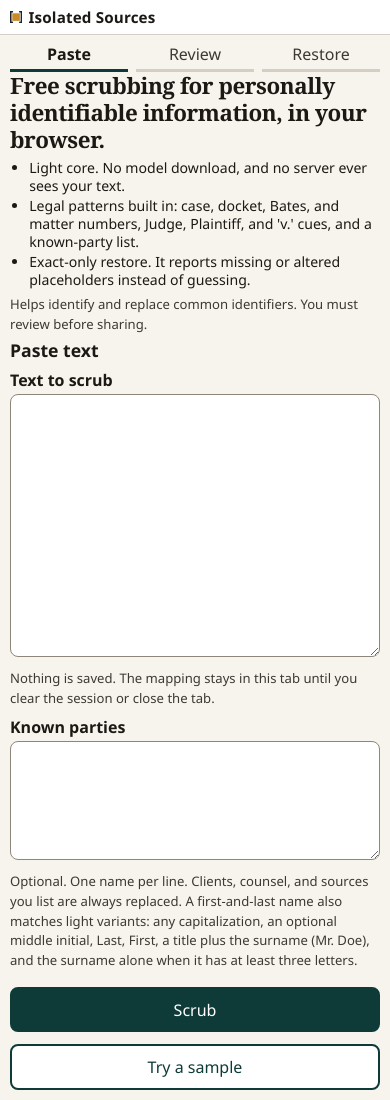
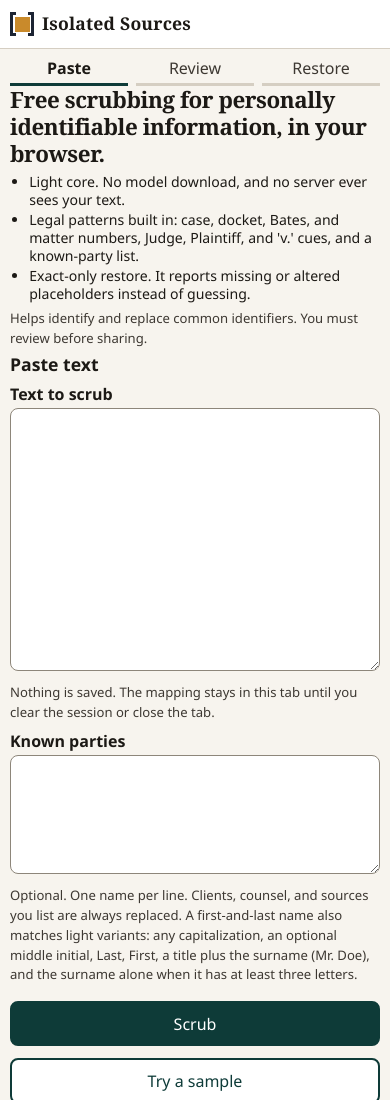
Before and after one commit to desynced/isolated-sources, a website built with Vite: page site/index.html in a window 390 px wide. Shown: the top 1100 px of the page. Built offline with nearby package versions, Linux system fonts and the light colour scheme.

Commit message:
Enlarge the header brand.
Make the bracket mark and Isolated Sources wordmark larger on every page, with a little more space in the header bar.

Co-authored-by: desynced <desynced@users.noreply.github.com>

```diff
--- a/site/public/404.css
+++ b/site/public/404.css
@@ -35,24 +35,28 @@ body {
 .bar {
   display: flex;
   align-items: center;
-  min-height: 4.25rem;
-  padding: 0.75rem 0;
+  min-height: 5rem;
+  padding: 1rem 0;
 }
 
 .brand {
   display: flex;
   align-items: center;
-  gap: 0.4rem;
+  gap: 0.5rem;
   margin: 0;
-  font-weight: 600;
+  font-family: Georgia, "Iowan Old Style", "Palatino Linotype", Palatino, serif;
+  font-size: 1.25rem;
+  font-weight: 700;
+  line-height: 1.2;
   letter-spacing: 0.01em;
 }
 
 .mark {
   display: block;
   flex: 0 0 auto;
-  width: 0.8em;
-  height: 0.8em;
+  width: 28px;
+  height: 28px;
+  shape-rendering: crispEdges;
 }
 
 main {
@@ -98,3 +102,19 @@ a:focus-visible {
   padding: 0;
   margin: 0.6rem 0 0;
 }
+
+@media (max-width: 480px) {
+  .bar {
+    min-height: 0;
+    padding: 0.75rem 0;
+  }
+
+  .brand {
+    font-size: 1.1rem;
+  }
+
+  .mark {
+    width: 24px;
+    height: 24px;
+  }
+}
--- a/site/src/styles.css
+++ b/site/src/styles.css
@@ -71,17 +71,20 @@ body {
   justify-content: space-between;
   align-items: center;
   gap: 1rem;
-  min-height: 4.25rem;
+  min-height: 5rem;
   flex-wrap: wrap;
-  padding: 0.75rem 0;
+  padding: 1rem 0;
 }
 
 .brand {
   display: flex;
   align-items: center;
-  gap: 0.4rem;
+  gap: 0.5rem;
   margin: 0;
-  font-weight: 600;
+  font-family: Georgia, "Iowan Old Style", "Palatino Linotype", Palatino, serif;
+  font-size: 1.25rem;
+  font-weight: 700;
+  line-height: 1.2;
   letter-spacing: 0.01em;
 }
 
@@ -97,8 +100,9 @@ body {
 .mark {
   display: block;
   flex: 0 0 auto;
-  width: 0.8em;
-  height: 0.8em;
+  width: 28px;
+  height: 28px;
+  shape-rendering: crispEdges;
 }
 
 h1,
@@ -588,11 +592,16 @@ a {
 
   .bar {
     min-height: 0;
-    padding: 0.35rem 0;
+    padding: 0.75rem 0;
   }
 
   .brand {
-    font-size: 0.95rem;
+    font-size: 1.1rem;
+  }
+
+  .mark {
+    width: 24px;
+    height: 24px;
   }
 
   h1 {
```
